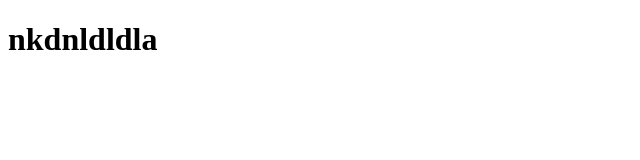
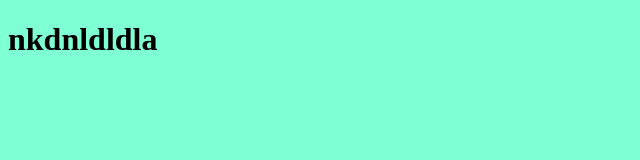
Before and after one commit to ebrahim43/myproject, a plain HTML site: page index.html in a window 1280 px wide. Shown: the whole page, without its empty margins (0-640 px from the left). Drawn offline with Linux system fonts and the light colour scheme.

Commit message:
connect index.html page with app.css

```diff
--- a/index.html
+++ b/index.html
@@ -4,6 +4,7 @@
     <meta charset="UTF-8">
     <meta http-equiv="X-UA-Compatible" content="IE=edge">
     <meta name="viewport" content="width=device-width, initial-scale=1.0">
+    <link rel="stylesheet" href="./app.css">
 
     <title>Document</title>
 </head>
```
